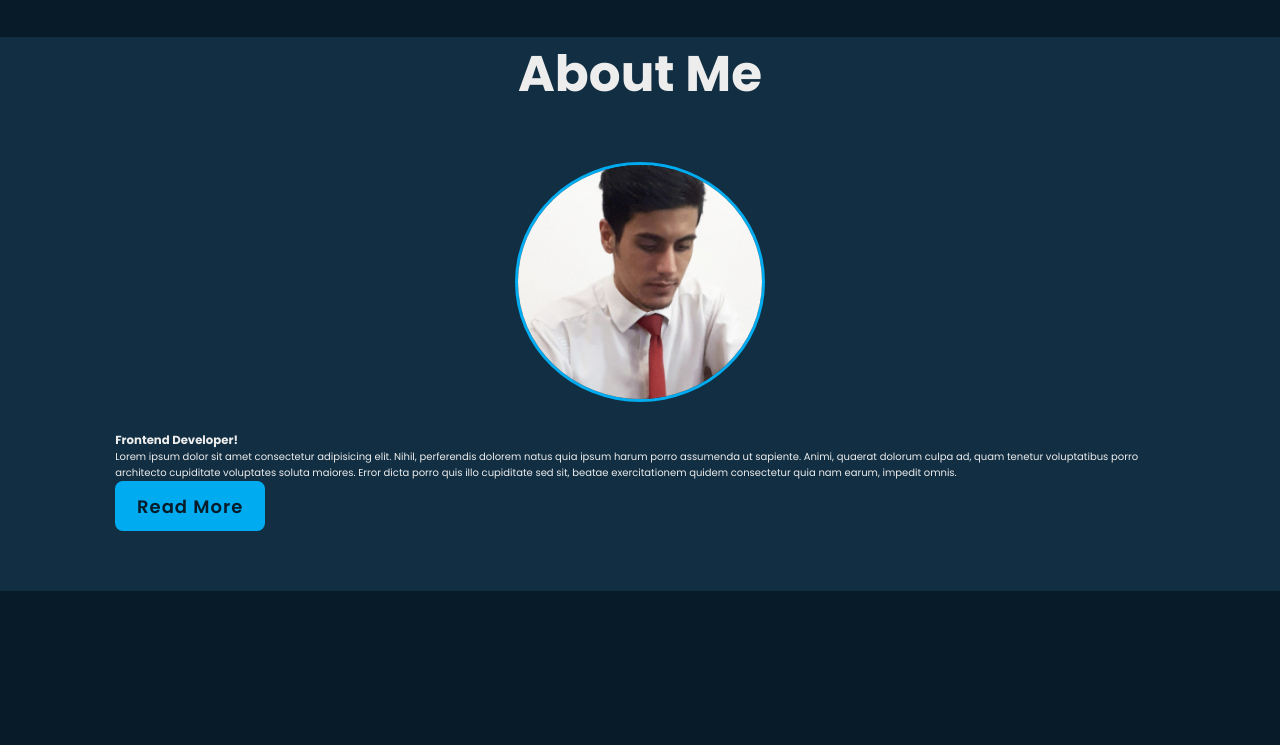
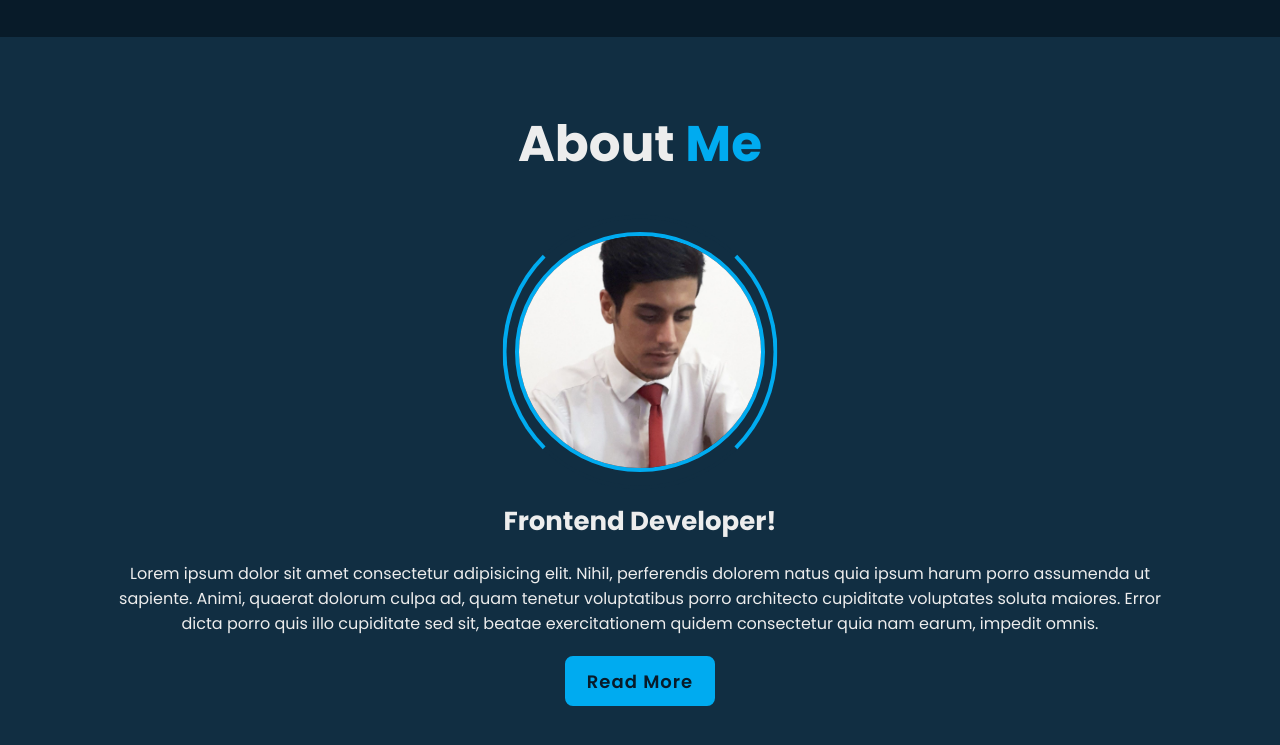
Before and after one commit to amirhossein-peyvand/portfolio-website, a website: page index.html in a window 1280 px wide. Shown: the part 763-1508 px from the top of the page. Before the commit the page ends 1354 px from the top, so only its background shows below. Drawn offline with nearby package versions, Linux system fonts and the light colour scheme.

Commit message:
Add About section and styling them

```diff
--- a/css/style.scss
+++ b/css/style.scss
@@ -209,34 +209,75 @@ html {
       }
 
       .about {
+        // padding: 0 9%;
+        align-items: center;
+        background-color: $second-bg-color;
         display: flex;
-        justify-content: center;
-        align-items: center;
         flex-direction: column;
         gap: 2rem;
-        background-color: $second-bg-color;
-        padding: 0 9%;
+        justify-content: center;
         padding-bottom: 6rem;
+        padding: 7rem 9%;
 
         .heading {
           font-size: 5rem;
           margin-bottom: 3rem;
           text-align: center;
+
+          span {
+            color: $main-color;
+          }
         }
 
         .about-img {
+          align-items: center;
+          border-radius: 50%;
+          height: 25rem;
+          justify-content: center;
           position: relative;
           width: 25rem;
-          height: 25rem;
-          border-radius: 50%;
-          justify-content: center;
-          align-items: center;
 
           img {
+            // margin: 0 auto;
+            border-radius: 50%;
+            border: 0.4rem solid $main-color;
             width: 100%;
-            margin: 0 auto;
+          }
+
+          .circle-spin {
+            border-bottom: 0.4rem solid $second-bg-color;
+            border-left: 0.4rem solid $main-color;
             border-radius: 50%;
-            border: 3px solid $main-color;
+            border-right: 0.4rem solid $main-color;
+            border-top: 0.4rem solid $second-bg-color;
+            height: 110%;
+            left: 50%;
+            position: absolute;
+            top: 48%;
+            transform: translate(-50%, -50%) rotate(0);
+            width: 110%;
+          }
+        }
+
+        .about-content {
+          text-align: center;
+
+          h3 {
+            font-size: 2.6rem;
+          }
+
+          p {
+            font-size: 1.6rem;
+            margin: 2rem 0;
+          }
+
+          .btns {
+            display: inline-block;
+            width: 15rem;
+
+            .btn::before {
+              background-color: $second-bg-color;
+            }
           }
         }
       }
```
Also changed, not shown: css/style.css, 1 other file.
